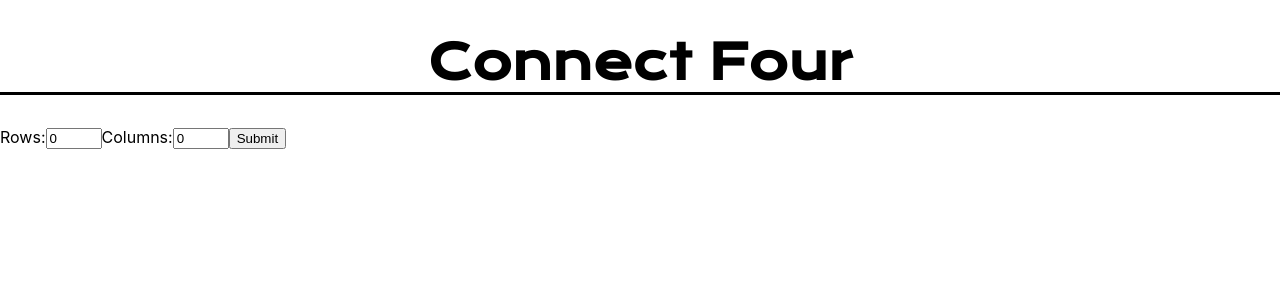
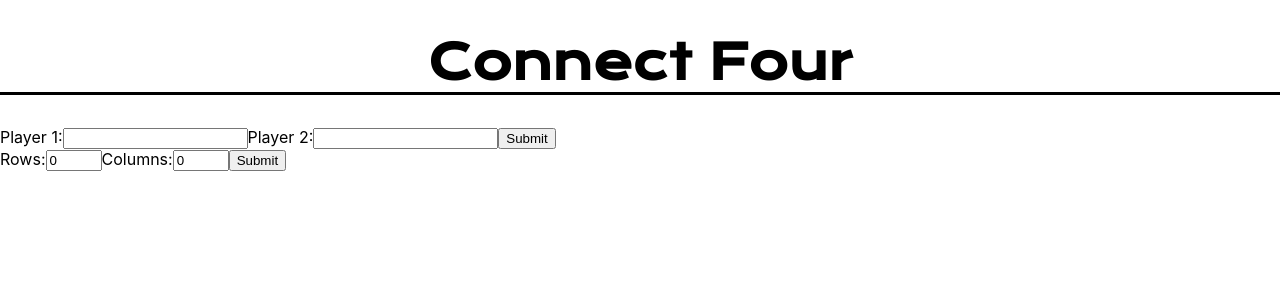
Before and after one commit to btagtow/dots, a React (Create React App) app: page / in a window 1280 px wide. Shown: the top 300 px of the page. Built offline with nearby package versions, Linux system fonts and the light colour scheme.

Commit message:
sets up controlled form for adding players

```diff
--- a/src/App.js
+++ b/src/App.js
@@ -1,13 +1,25 @@
 import React from 'react';
 import BoardContainer from './components/BoardContainer'
+import PlayerForm from './components/PlayerForm'
 import './App.css';
 
 class App extends React.Component {
+  state = {
+    player1: "",
+    player2: "",
+  }
+
+  setPlayers = (player1, player2) => {
+    this.setState({
+      player1: player1, player2: player2
+    })
+  }
 
   render(){
     return (
       <div className="App">
         <h1 className="header">Connect Four</h1>
+        <PlayerForm />
 
         <BoardContainer />
 
--- /dev/null
+++ b/src/components/PlayerForm.js
@@ -0,0 +1,24 @@
+import React from 'react'
+
+export default function BoardForm({ setPlayers }) {
+    return (
+        <div>
+            <form className="board-setter">
+                <label>Player 1:</label>
+                <input
+                    type="string"
+                    name="player1"
+
+                />
+                <label>Player 2:</label>
+                <input
+                    type="string"
+                    name="player2"
+
+                />
+                <input type="submit"/>
+
+            </form>
+        </div>
+    )
+}
```
